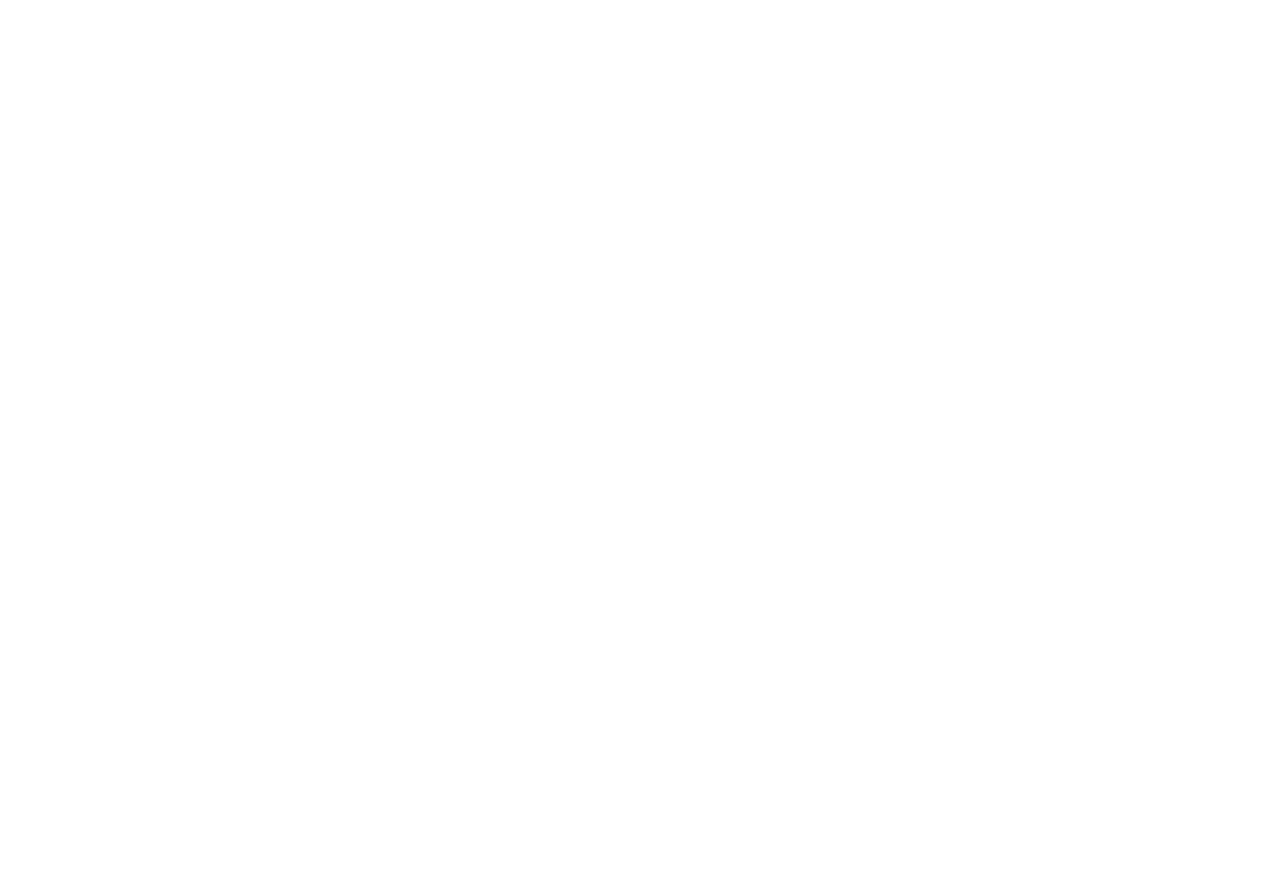
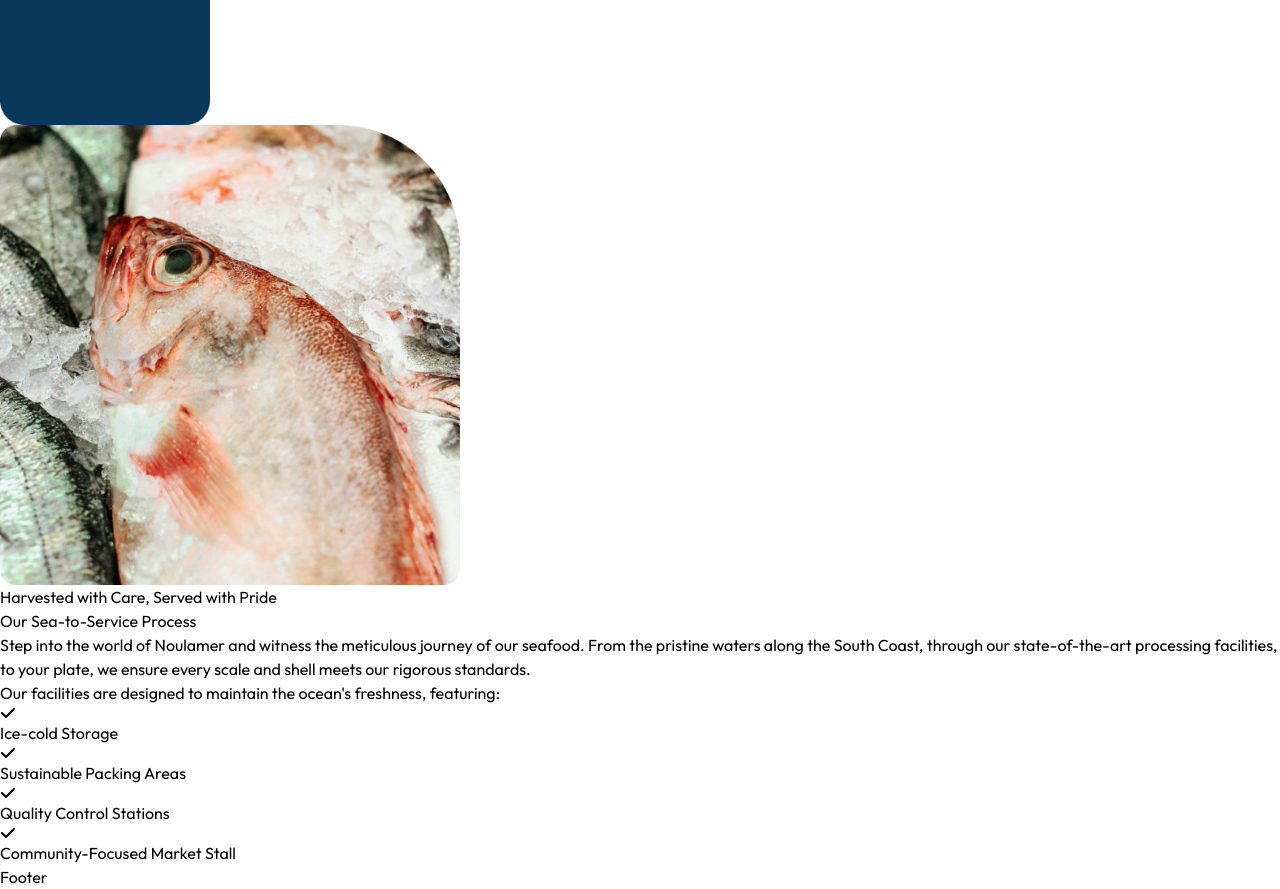
Before and after one commit to AmAmrita18/Noulamer, a React (Vite) app: page /#/ in a window 1280 px wide. Shown: the part 1640-2529 px from the top of the page. Before the commit the page ends 1544 px from the top, so only its background shows below. Built offline with nearby package versions, Linux system fonts and the light colour scheme.

Commit message:
completed pledge and process components

```diff
--- a/src/components/Home/Home.jsx
+++ b/src/components/Home/Home.jsx
@@ -2,6 +2,7 @@
 import Hero from '../Hero'
 import Story from './Story';
 import Pledge from './Pledge';
+import Process from './Process';
 
 const description1 = `Experience Ocean Freshness,`;
 const description2 = `Handpicked by Noulamer`;
@@ -13,6 +14,7 @@
       <Hero description1={description1} description2={description2} button={button} heroImage={heroImage}/>
       <Story/>
       <Pledge/>
+      <Process/>
     </div>
   )
 }
--- a/src/components/Home/Pledge.jsx
+++ b/src/components/Home/Pledge.jsx
@@ -3,20 +3,20 @@
 const Pledge = () => {
     return (
         <div className='w-full'>
-            <div className='w-[80%]  max-w-[1300px] py-8 my-20 mx-auto'>
-                <div className='flex flex-col items-center justify-center'>
+            <div className='w-[80%]  max-w-[1300px] pt-8 py-2 my-20 mx-auto'>
+                <div className='flex flex-col items-center justify-center mt-32'>
                     <div className='flex gap-4 items-center '>
                         <div className='w-2 h-2 bg-[#EF4030] '></div>
-                        <h4 className='text-xl font-[600] text-[#0A385A]'>Mauritius&apos; Finest Sea Harvest</h4>
+                        <h4 className='text-xl font-[600] text-[#0A385A]'>Why choose Noulamer</h4>
                     </div>
-                    <h1 className='py-4 text-5xl font-[600] text-[#0A385A]'>Noulamer&apos;s Pledge:
+                    <h1 className='py-4 text-[50px] text-center font-[600] leading-tight text-[#0A385A] '>Noulamer&apos;s Pledge: <br/>
                         Authenticity & Freshness Redefined</h1>
-                    <div className='flex flex-col gap-y-4'>
-                        <p className='text-[19px] font-[400] text-[#1E1E1E]'>
-                            While our reputation may precede us, we believe the true Noulamer experience is best felt firsthand.
+                    <div className='flex flex-col mt-6 gap-y-4'>
+                        <p className='text-[19px] text-center font-[400] mx-[7.75rem] text-[#1E1E1E] leading-tight'>
+                            While our reputation may precede us, we believe the true Noulamer experience is best felt firsthand.<br/>
                             We warmly invite you to visit our renowned stall at Quatre Bornes market. Here, you can meet our dedicated team, witness the unrivaled freshness of our seafood, and understand why our customers keep coming back.
                         </p>
-                        <p className='text-[19px] font-[400] text-[#1E1E1E]'>Our commitment to local sourcing and unmatched quality isn&apos;t just something we say; it&apos;s a promise we live by every day.</p>
+                        <p className='text-[19px] text-center font-[400] text-[#1E1E1E] leading-tight'>Our commitment to local sourcing and unmatched quality isn&apos;t just something we say; it&apos;s a promise we live by every day.</p>
 
                     </div>
                 </div>
--- /dev/null
+++ b/src/components/Home/Process.jsx
@@ -0,0 +1,67 @@
+import React from 'react'
+import box from '../../assets/box.png';
+import home2 from '../../assets/home2.jpg'
+import { FaCheck } from "react-icons/fa6";
+
+
+const Process = () => {
+    return (
+        <div className='w-full'>
+            <div className='w-[80%]  max-w-[1300px] py-8 mx-auto'>
+                <div className='flex gap-16'>
+                    <div className='relative w-[45%]'>
+                        <div className='absolute left-[-65px] bottom-[-100px]'>
+                            <img src={box} alt="" width={210} height={190} className='object-cover' />
+                        </div>
+                        <div className='absolute top-16  rounded-tl-[48px] '>
+                            <img src={home2} alt="" width={460} height={680} className=' object-cover  rounded-tl-3xl' />
+                        </div>
+                    </div>
+                    <div className='w-[55%] mt-32'>
+                        <div className='flex gap-4 items-center '>
+                            <div className='w-4 h-4 bg-[#EF4030] '></div>
+                            <h4 className='text-xl font-[600] text-[#0A385A]'>Harvested with Care, Served with Pride</h4>
+                        </div>
+                        <h1 className='py-4 text-[50px] leading-tight font-[600] text-[#0A385A]'>Our Sea-to-Service Process</h1>
+                        <div className='flex flex-col gap-y-4'>
+                            <p className='text-[19px] font-[400] text-[#1E1E1E] leading-tight'>
+                                Step into the world of Noulamer and witness the meticulous journey of our seafood. From the pristine waters along the South Coast, through our state-of-the-art processing facilities, to your plate, we ensure every scale and shell meets our rigorous standards.
+                            </p>
+                            <p className='text-[19px] font-[400] text-[#1E1E1E] leading-tight'>Our facilities are designed to maintain the ocean's freshness, featuring:</p>
+                        </div>
+                        <ul className='flex gap-x-8 mt-8'>
+                            <div className='flex flex-col gap-y-4 justify-between'>
+                                <div className='flex  items-center  gap-4'>
+                                    <div className='w-[14px] h-[14px] rounded-full flex items-center bg-[#EF4030]'><FaCheck className='w-[11px] h-[11px]  text-[#FFFFFF]' />
+                                    </div>
+                                    <li className='text-[19px] font-[600] text-[#000A2D] leading-tight'>Ice-cold Storage</li>
+                                </div>
+                                <div className='flex items-center  gap-4'>
+                                    <div className='w-[14px] h-[14px] rounded-full flex items-center bg-[#EF4030]'><FaCheck className='w-[11px] h-[11px]  text-[#FFFFFF]' />
+                                    </div>
+                                    <li className='text-[19px] font-[600] text-[#000A2D] leading-tight'>Sustainable Packing Areas</li>
+                                </div>
+                            </div>
+                            <div className='flex flex-col gap-y-4 justify-between '>
+                                <div className='flex items-center  gap-4' >
+                                    <div className='w-[14px] h-[14px] rounded-full flex items-center bg-[#EF4030]'><FaCheck className='w-[11px] h-[11px]  text-[#FFFFFF]' />
+                                    </div>
+                                    <li className='text-[19px] font-[600] text-[#000A2D] leading-tight'>Quality Control Stations</li>
+                                </div>
+
+                                <div className='flex items-center  gap-4'>
+                                    <div className='w-[14px] h-[14px] rounded-full flex items-center bg-[#EF4030]'><FaCheck className='w-[11px] h-[11px]  text-[#FFFFFF]' />
+                                    </div>
+                                    <li className='text-[19px] font-[600] text-[#000A2D] leading-tight'>Community-Focused Market Stall</li>
+                                </div>
+                            </div>
+                        </ul>
+
+                    </div>
+                </div>
+            </div>
+        </div>
+    )
+}
+
+export default Process
--- a/src/components/Home/Story.jsx
+++ b/src/components/Home/Story.jsx
@@ -14,7 +14,7 @@
                             <img src={box} alt="" width={210} height={190} className='object-cover' />
                         </div>
                         <div className='absolute top-16  rounded-tl-[48px] '>
-                            <img src={home1} alt="" width={520} height={830} className=' object-cover border rounded-tl-3xl' />
+                            <img src={home1} alt="" width={520} height={830} className=' object-cover rounded-tl-3xl' />
                         </div>
                     </div>
                     <div className='w-[50%] mt-40'>
@@ -22,15 +22,15 @@
                             <div className='w-4 h-4 bg-[#EF4030] '></div>
                             <h4 className='text-xl font-[600] text-[#0A385A]'>Mauritius&apos; Finest Sea Harvest</h4>
                         </div>
-                        <h1 className='py-4 text-5xl font-[600] text-[#0A385A]'>Sea to Table Story</h1>
+                        <h1 className='py-4 text-[50px] leading-tight font-[600] text-[#0A385A]'>Sea to Table Story</h1>
                         <div className='flex flex-col gap-y-4'>
-                            <p className='text-[19px] font-[400] text-[#1E1E1E]'>
-                                Choosing the right source for your seafood is crucial for taste and quality. At Noulamer, we're not just a business; we&apos;re a tradition, deeply rooted in Mauritius since 1974. Our selection ranges across the freshest fish, shrimp, and more, all locally sourced.
+                            <p className='text-[19px] font-[400] text-[#1E1E1E] leading-tight'>
+                                Choosing the right source for your seafood is crucial for taste and quality. At Noulamer, we&apos;re not just a business; we&apos;re a tradition, deeply rooted in Mauritius since 1974. Our selection ranges across the freshest fish, shrimp, and more, all locally sourced.
                             </p>
-                            <p className='text-[19px] font-[400] text-[#1E1E1E]'>We&apos;ve nurtured strong relationships with local fishermen along the South Coast, ensuring that every product in our stall and in major retailers reflects our commitment to excellence. </p>
-                            <p className='text-[19px] font-[400] text-[#1E1E1E]'>Dive into our story and discover why every bite is a testament to our heritage and dedication.</p>
+                            <p className='text-[19px] font-[400] text-[#1E1E1E] leading-tight'>We&apos;ve nurtured strong relationships with local fishermen along the South Coast, ensuring that every product in our stall and in major retailers reflects our commitment to excellence. </p>
+                            <p className='text-[19px] font-[400] text-[#1E1E1E] leading-tight'>Dive into our story and discover why every bite is a testament to our heritage and dedication.</p>
                         </div>
-                        <Link className='text-[#FFFFFF] bg-[#0A385A] flex items-center gap-3 mt-8 px-8 w-[42.5%] py-5 rounded-full font-[600] text-[17px]'>Read About Us <GoArrowRight className='w-6 h-6' />
+                        <Link className='text-[#FFFFFF] bg-[#0A385A] flex items-center gap-3 mt-8 px-8 w-[41%] py-5 rounded-full font-[600] text-[17px]'>Read About Us <GoArrowRight className='w-6 h-6' />
                         </Link>
 
                     </div>
```
